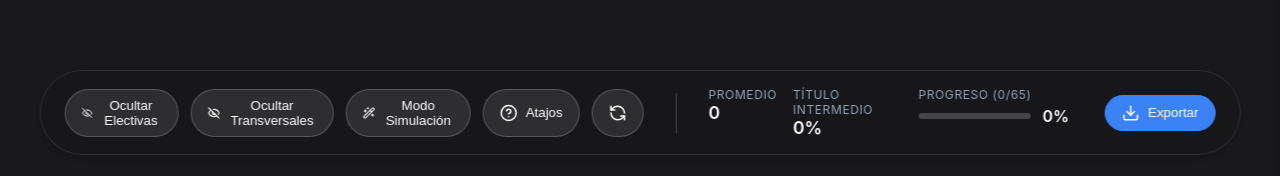
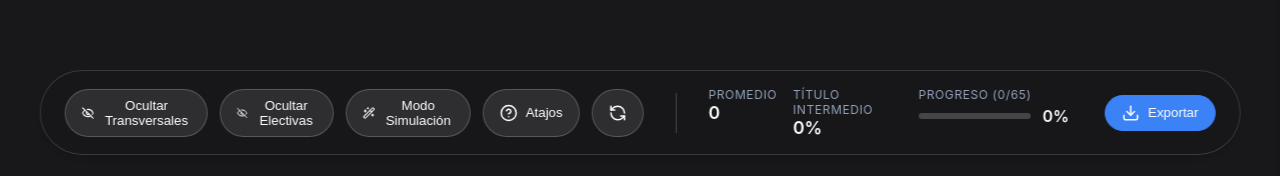
Before and after one commit to AgusJaime/mapa-ingenieria-informatica-plan-2023, a React (Vite) app: page / in a window 1280 px wide. Shown: the part 621-797 px from the top of the page. Built offline with nearby package versions, Linux system fonts and the light colour scheme.

Commit message:
update:color de las burbujas y agregado de boton de ocultar transversales

```diff
--- a/src/components/MapBottomBar.jsx
+++ b/src/components/MapBottomBar.jsx
@@ -43,18 +43,18 @@ export default function MapBottomBar({
       <div style={{ display: 'flex', gap: '12px' }}>
         <button
           className="btn btn-secondary"
+          onClick={() => setShowTransversals(!showTransversals)}
+        >
+          {showTransversals ? <EyeOff size={18} /> : <Eye size={18} />}
+          {showTransversals ? 'Ocultar Transversales' : 'Mostrar Transversales'}
+        </button>
+
+        <button
+          className="btn btn-secondary"
           onClick={() => setShowElectives(!showElectives)}
         >
           {showElectives ? <EyeOff size={18} /> : <Eye size={18} />}
           {showElectives ? 'Ocultar Electivas' : 'Mostrar Electivas'}
-        </button>
-
-        <button
-          className="btn btn-secondary"
-          onClick={() => setShowTransversals(!showTransversals)}
-        >
-          {showTransversals ? <EyeOff size={18} /> : <Eye size={18} />}
-          {showTransversals ? 'Ocultar Transversales' : 'Mostrar Transversales'}
         </button>
 
         <button
--- a/src/index.css
+++ b/src/index.css
@@ -76,7 +76,6 @@ body {
 
 .react-flow__node.highlighted .subject-node {
   box-shadow: 0 0 20px 2px rgba(34, 211, 238, 0.5);
-  border-color: #22d3ee !important;
   transform: scale(1.02);
 }
 
@@ -157,6 +156,10 @@ body {
   align-items: center;
   gap: 24px;
   z-index: 100;
+  background: rgba(24, 24, 27, 0.65) !important;
+  backdrop-filter: blur(14px) !important;
+  -webkit-backdrop-filter: blur(14px) !important;
+  border: 1px solid rgba(255, 255, 255, 0.15);
 }
 
 .btn {
@@ -240,7 +243,6 @@ body {
 /* 2. Critical Path (Shift + Hover) */
 .react-flow__node.path-highlighted .subject-node {
   box-shadow: 0 0 25px 5px var(--path-glow-color, rgba(249, 115, 22, 0.7));
-  border-color: var(--path-color, #f97316) !important;
   transform: scale(1.05);
 }
 .react-flow__edge.path-highlighted .react-flow__edge-path {
```
